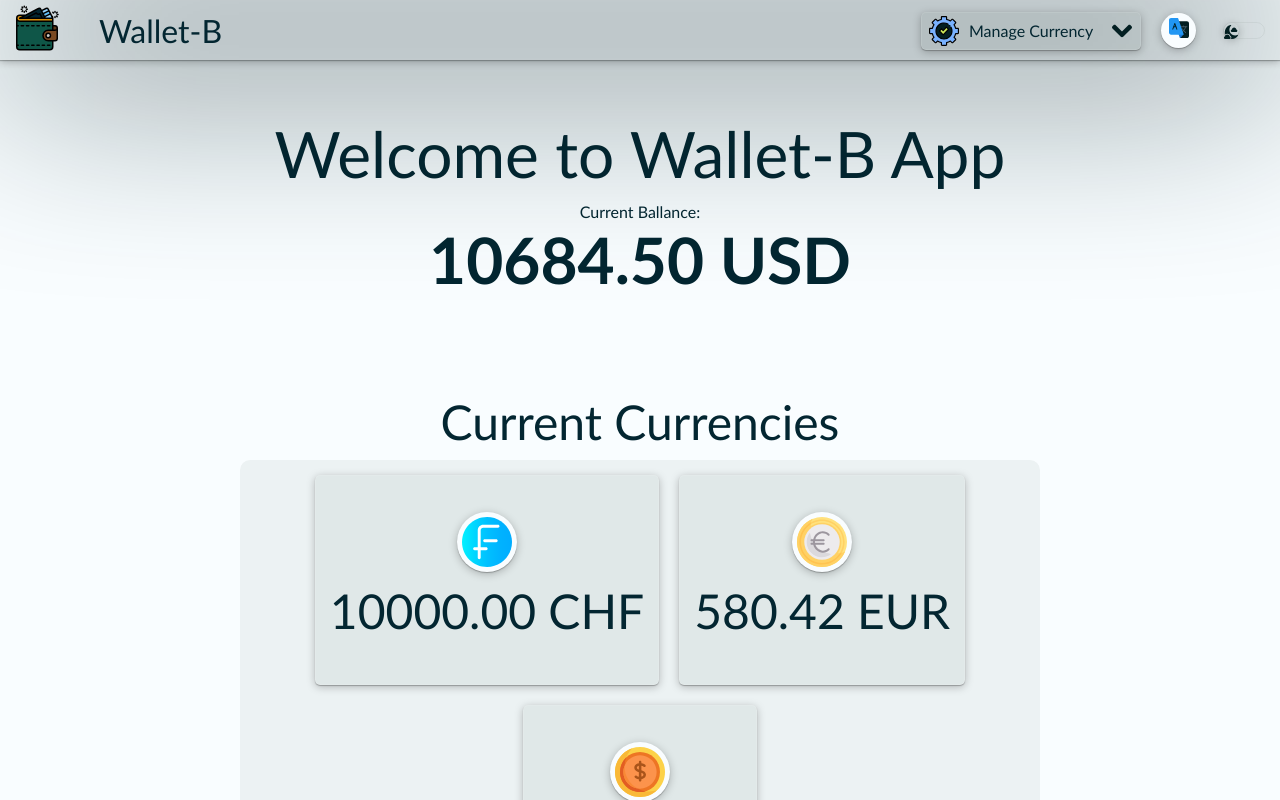
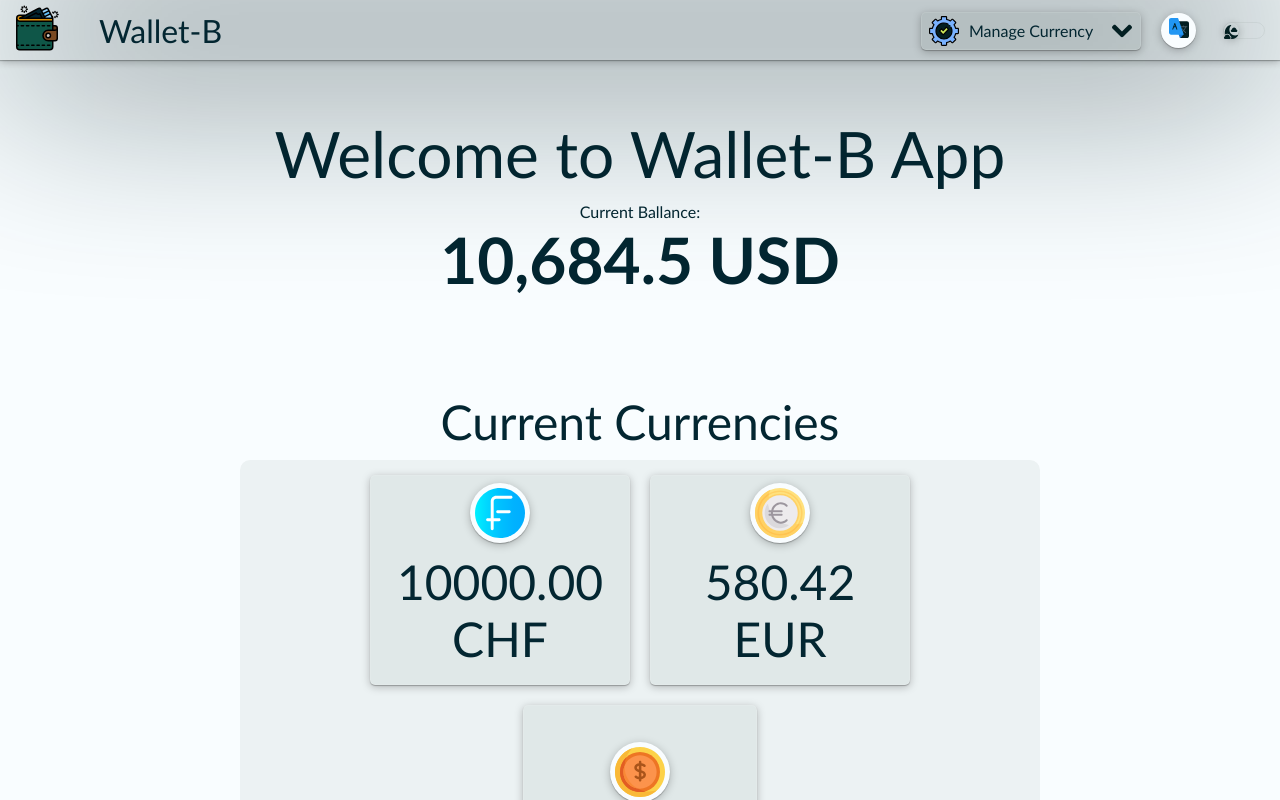
Before and after one commit to gilons/wallet-b, a React (Create React App) app: page / in a window 1280 px wide. Shown: the top 800 px of the page. Built offline with nearby package versions, Linux system fonts and the light colour scheme.

Commit message:
text container adjusted

```diff
--- a/src/components/currency-banner/currency-banner.component.tsx
+++ b/src/components/currency-banner/currency-banner.component.tsx
@@ -39,7 +39,7 @@ export function CurrencyBanner() {
       <TitleText>{t("banner.title")}</TitleText>
       <SubTitle>{t("banner.subtitle")}:</SubTitle>
       <AmountText fontWeight={"600"}>
-        {`${totalAmountInWallet?.toFixed(2)} ${currency.code}`}
+        <span>{`${Number(totalAmountInWallet).toLocaleString()} ${currency.code}`}</span>
       </AmountText>
     </MainContainer>
   );
--- a/src/components/currency-item/currency-item.component.tsx
+++ b/src/components/currency-item/currency-item.component.tsx
@@ -15,7 +15,7 @@ const MainContainer = styled(ContainerShadow)`
   margin: 10px;
   align-items: center;
   min-height: 200px;
-  max-width: 100%;
+  max-width: 250px;
 `;
 
 const IconContainer = styled(ContainerShadow)`
@@ -43,7 +43,7 @@ export function CurrencyItem({ amount }: CurrencyItemProps) {
         {item.Icon && <item.Icon width={"50px"} height={"50px"} />}
       </IconContainer>
       <TextContainer>
-        <ItemText>{`${amount.amount.toFixed(2)} ${item.code}`}</ItemText>
+        <ItemText>{`${Number(amount.amount).toFixed(2).toLocaleString()} ${item.code}`}</ItemText>
       </TextContainer>
     </MainContainer>
   ) : (
--- a/src/themes/components/text/text.theme.tsx
+++ b/src/themes/components/text/text.theme.tsx
@@ -10,4 +10,5 @@ export const Text = styled.div<TextThemeProps>`
   font-style: ${(props) => props.fontStyle || props.theme.textFontStyle};
   display: webkit-box;
   -webkit-box-orient: vertical;
+  word-break: break-word;
 `;
```
